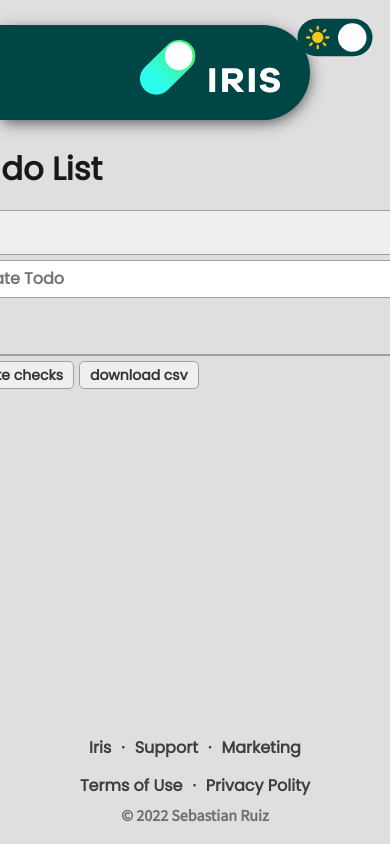
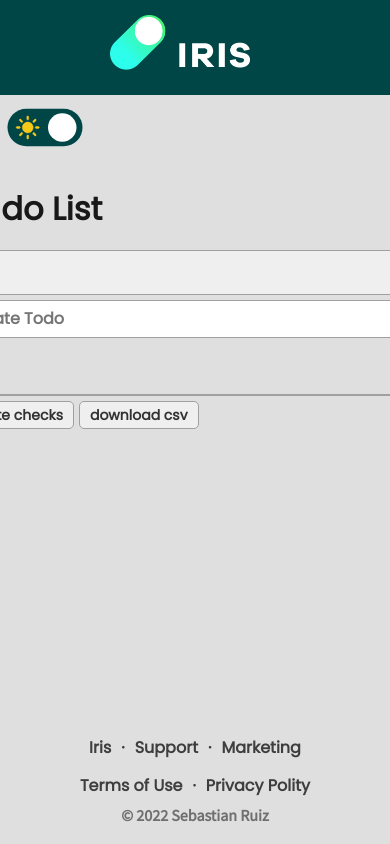
Before and after one commit to sebasruiz09/Iris_test, an Angular app: page /home in a window 390 px wide. Shown: the top 844 px of the page. Built offline with nearby package versions, Linux system fonts and the light colour scheme.

Commit message:
CHANGE : change in design and mixin integration for responsive design

```diff
--- a/src/app/core/components/theme/theme.component.scss
+++ b/src/app/core/components/theme/theme.component.scss
@@ -1,8 +1,15 @@
+@use '/styles/mixins' as *;
+
 #theme{
     display: none;
 }
 
 .box {
+  @include screen(small){
+    margin: 0;
+  }
+
+  margin: 20px;
   width: 50px;
   padding: 2px;
   align-items: center;
--- a/src/app/shared/components/header/header.component.scss
+++ b/src/app/shared/components/header/header.component.scss
@@ -1,19 +1,28 @@
+@use "/styles/mixins" as *;
+
 .head {
+  @include screen(small) {
     width: 100%;
     padding: 25px 30px 0 0;
     display: flex;
     justify-content: space-between;
+  }
 
   &__content {
-    background: var(--secondary-color);
+    width: 100%;
+    padding: 0 30px 10px 0;
     display: flex;
     align-items: center;
+    background: var(--secondary-color);
+    justify-content: center;
+    height: 95px;
+
+    @include screen(small) {
       justify-content: flex-end;
       width: 370px;
-    height: 95px;
-    padding: 0 30px 10px 0;
       border-radius: 0 255px 255px 0;
       box-shadow: 1px 4px 15px -2px rgba(39, 38, 38, 0.79);
+    }
   }
 
   &__logo {
```
Lines whose indentation alone changed are shown as unchanged.
